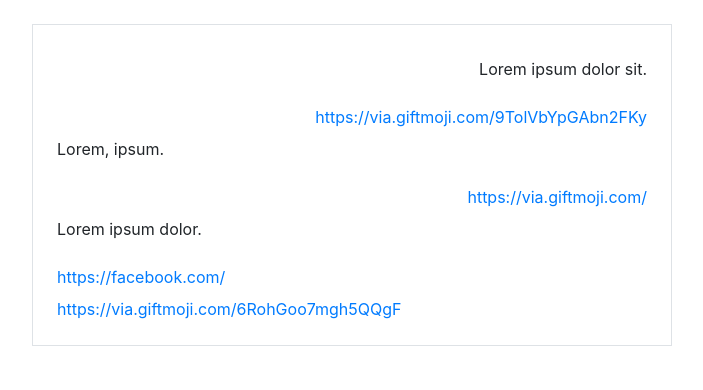
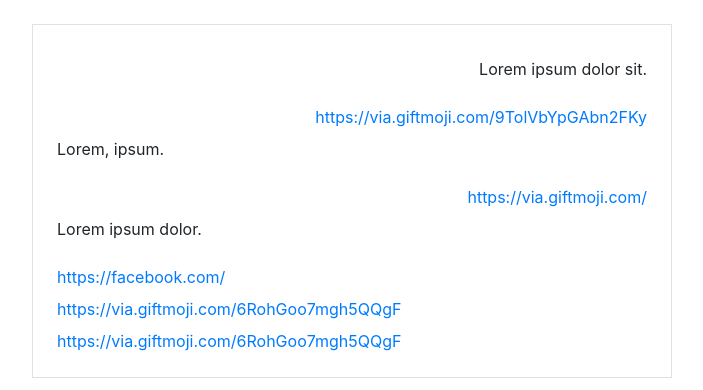
Before and after one commit to tzaksparoou/mmaker2013-links-to-rich-previews, a plain HTML site: page index.html in a window 1280 px wide. Shown: the whole page, without its empty margins (288-991 px from the left). Drawn offline with nearby package versions, Linux system fonts and the light colour scheme.

Commit message:
Showcase newly added links transform to rich preview

```diff
--- a/index.html
+++ b/index.html
@@ -32,7 +32,7 @@
 </head>
 
 <body>
-    <div class="col-sm-6 offset-sm-3 my-4 p-4 border">
+    <div class="col-sm-6 offset-sm-3 my-4 p-4 border" id="chat">
         <div class="pt-2 text-right">
             <p>Lorem ipsum dolor sit.</p>
         </div>
--- a/js/links-to-rich-previews.js
+++ b/js/links-to-rich-previews.js
@@ -55,4 +55,25 @@ $(document).ready(function () {
         }
     },2000);
 
+    setTimeout(function(){
+        $("#chat").append(`
+        <div class="pt-2 text-left">
+            <a href="https://via.giftmoji.com/6RohGoo7mgh5QQgF"
+                target="_blank">https://via.giftmoji.com/6RohGoo7mgh5QQgF</a>
+        </div>
+        `
+        )
+     }, 3000);
+
+
+    setTimeout(function(){
+        $("#chat").append(`
+        <div class="pt-2 text-left">
+            <a href="https://youtube.com"
+                target="_blank">https://youtube.com</a>
+        </div>
+        `
+        )
+     }, 6000);
+
 });
```
